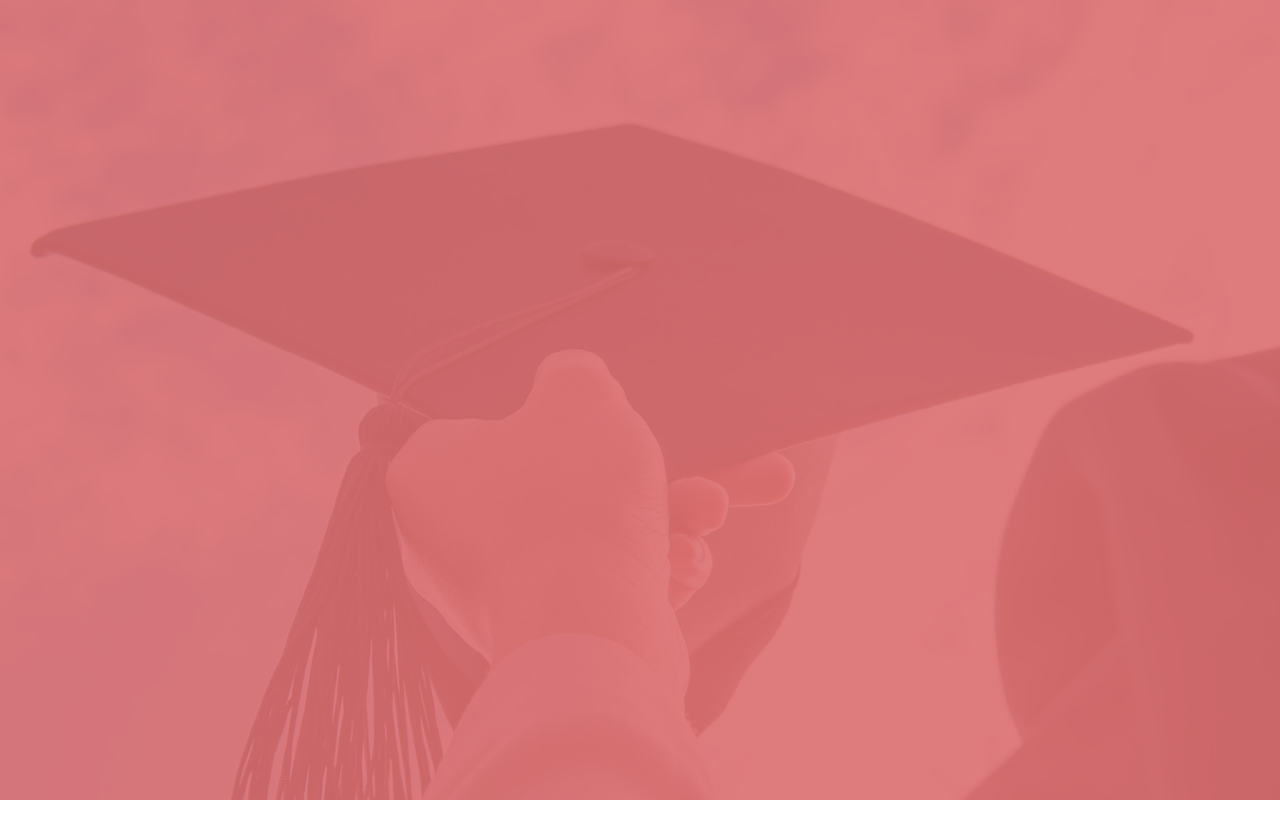
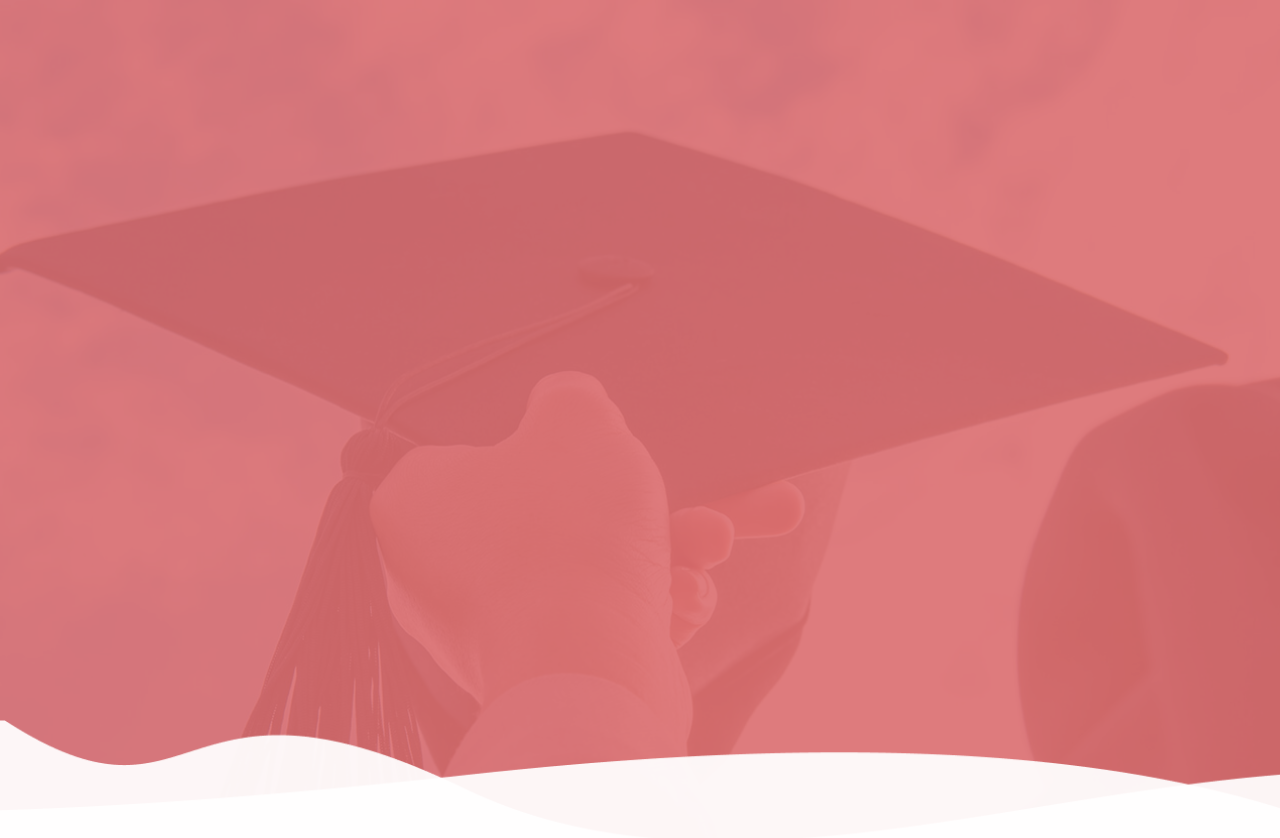
Before and after one commit to bertoldimatteo/proj-html-vuejs, a Vue app: page / in a window 1280 px wide. Shown: the top 838 px of the page. Before the commit the page ends 800 px from the top, so only its background shows below. Built offline with nearby package versions, Linux system fonts and the light colour scheme.

Commit message:
aggiunto background hero

```diff
--- a/src/components/mainComponents/baseMain.vue
+++ b/src/components/mainComponents/baseMain.vue
@@ -1,8 +1,7 @@
 <template>
     <main>
-        <div class="background-container">
-
-        </div>
+        <div class="background-container"></div>
+        <div class="background-wave"></div>
     </main>
 </template>
 
@@ -15,14 +14,24 @@ export default {
 <style lang="scss" scoped>
 main {
     background:(var(--color-three));
-    height: 800px;
+    height: 850px;
 }
 .background-container {
     background-image: url('../../assets/reference/img/theme_slider2_bg-1.jpg');
     background-repeat: no-repeat;
     background-size: cover;
     background-position: top;
-    height: 800px;
+    height: 850px;
     opacity: 0.1;
+    position: relative;
+}
+.background-wave {
+    position: absolute;
+    background-image: url('../../assets/reference/img/Wave-1.png');
+    background-repeat: no-repeat;
+    background-size: cover;
+    width: 100%;
+    height: 130px;
+    top: 720px;
 }
 </style>
```
